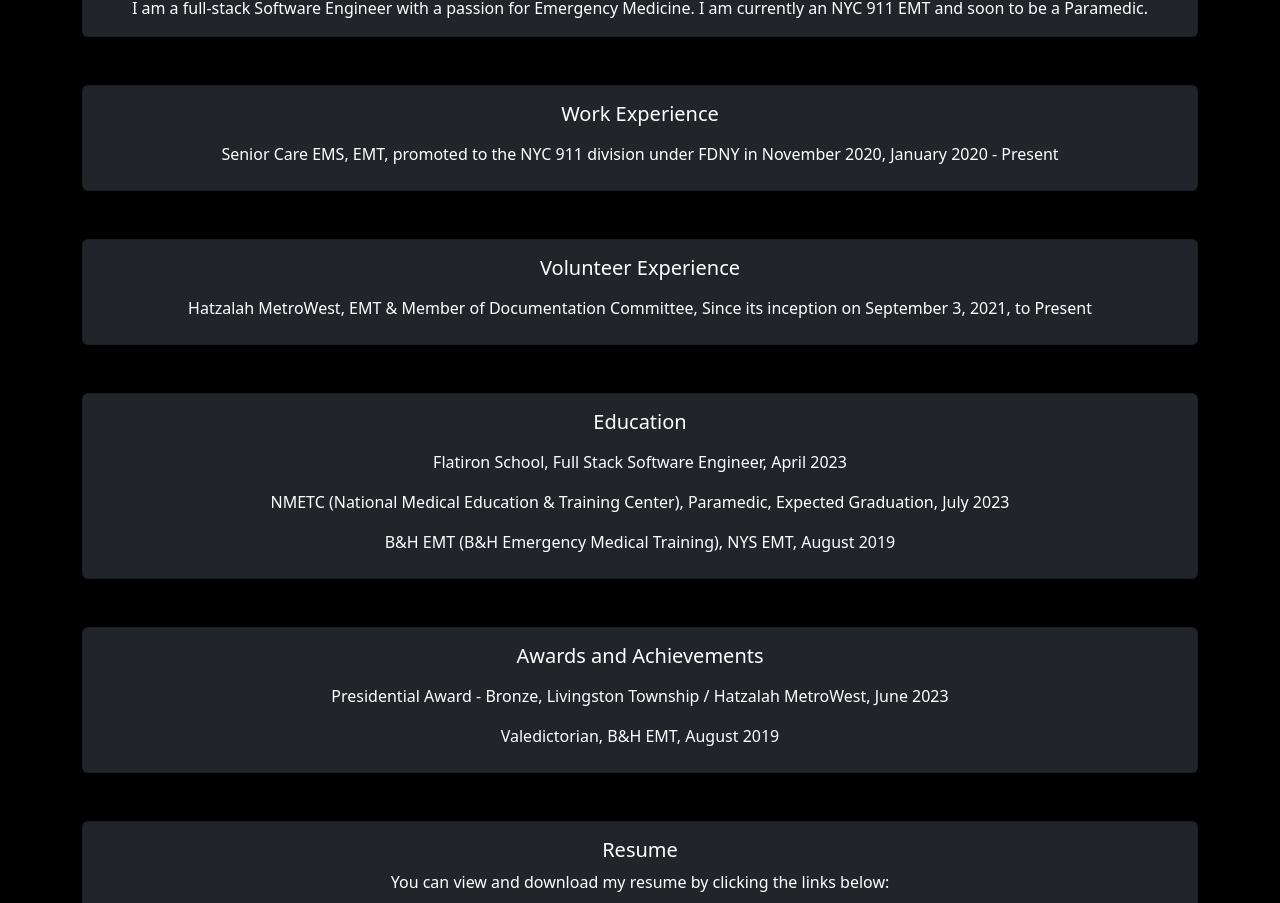
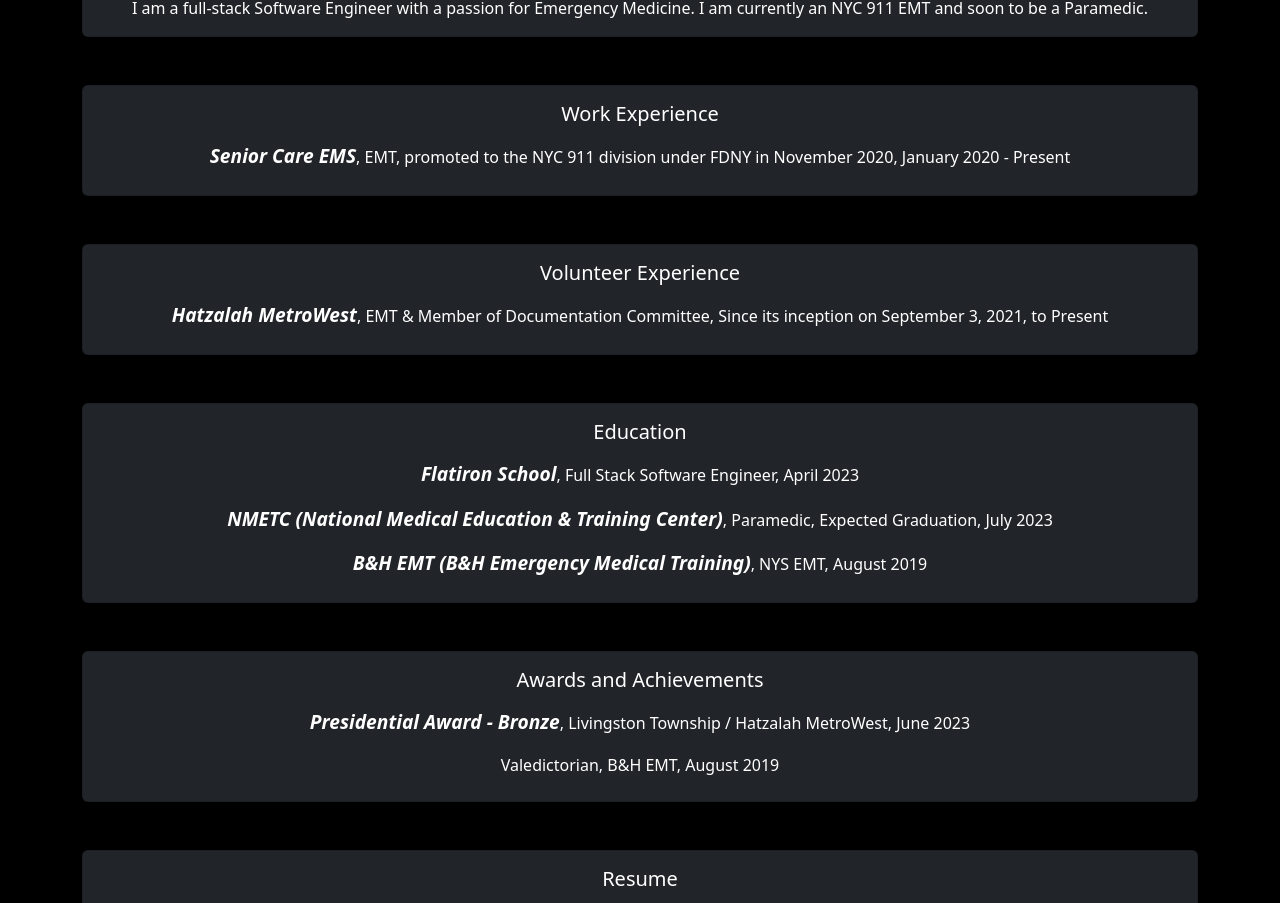
Before and after one commit to mendelr20/portfollio-website, a React (Create React App) app: page / in a window 1280 px wide. Shown: the part 432-1335 px from the top of the page. Built offline with nearby package versions, Linux system fonts and the light colour scheme.

Commit message:
adding bolded links

```diff
--- a/src/components/HomePage.js
+++ b/src/components/HomePage.js
@@ -34,7 +34,12 @@
                     href="https://seniorcareems.com/"
                     target="_blank"
                     rel="noopener noreferrer"
-                    className="text-white text-decoration-none font-weight-bold"
+                    className="text-decoration-none text-white"
+                    style={{
+                      fontStyle: "italic",
+                      fontWeight: "bold",
+                      fontSize: "larger",
+                    }}
                   >
                     Senior Care EMS
                   </a>
@@ -56,7 +61,12 @@
                     href="https://www.hatzalahmetrowest.org/"
                     target="_blank"
                     rel="noopener noreferrer"
-                    className="text-white text-decoration-none font-weight-bold"
+                    className="text-decoration-none text-white"
+                    style={{
+                      fontStyle: "italic",
+                      fontWeight: "bold",
+                      fontSize: "larger",
+                    }}
                   >
                     Hatzalah MetroWest
                   </a>
@@ -78,7 +88,12 @@
                     href="https://www.flatironschool.com/"
                     target="_blank"
                     rel="noopener noreferrer"
-                    className="text-white text-decoration-none font-weight-bold"
+                    className="text-decoration-none text-white"
+                    style={{
+                      fontStyle: "italic",
+                      fontWeight: "bold",
+                      fontSize: "larger",
+                    }}
                   >
                     Flatiron School
                   </a>
@@ -89,7 +104,12 @@
                     href="https://nmetc.com/"
                     target="_blank"
                     rel="noopener noreferrer"
-                    className="text-white text-decoration-none font-weight-bold"
+                    className="text-decoration-none text-white"
+                    style={{
+                      fontStyle: "italic",
+                      fontWeight: "bold",
+                      fontSize: "larger",
+                    }}
                   >
                     NMETC (National Medical Education & Training Center)
                   </a>
@@ -100,7 +120,12 @@
                     href="https://www.bhemt.org/"
                     target="_blank"
                     rel="noopener noreferrer"
-                    className="text-white text-decoration-none font-weight-bold"
+                    className="text-decoration-none text-white"
+                    style={{
+                      fontStyle: "italic",
+                      fontWeight: "bold",
+                      fontSize: "larger",
+                    }}
                   >
                     B&H EMT (B&H Emergency Medical Training)
                   </a>
@@ -121,7 +146,12 @@
                     href="https://presidentialserviceawards.gov/"
                     target="_blank"
                     rel="noopener noreferrer"
-                    className="text-white text-decoration-none font-weight-bold"
+                    className="text-decoration-none text-white"
+                    style={{
+                      fontStyle: "italic",
+                      fontWeight: "bold",
+                      fontSize: "larger",
+                    }}
                   >
                     Presidential Award - Bronze
                   </a>
```
